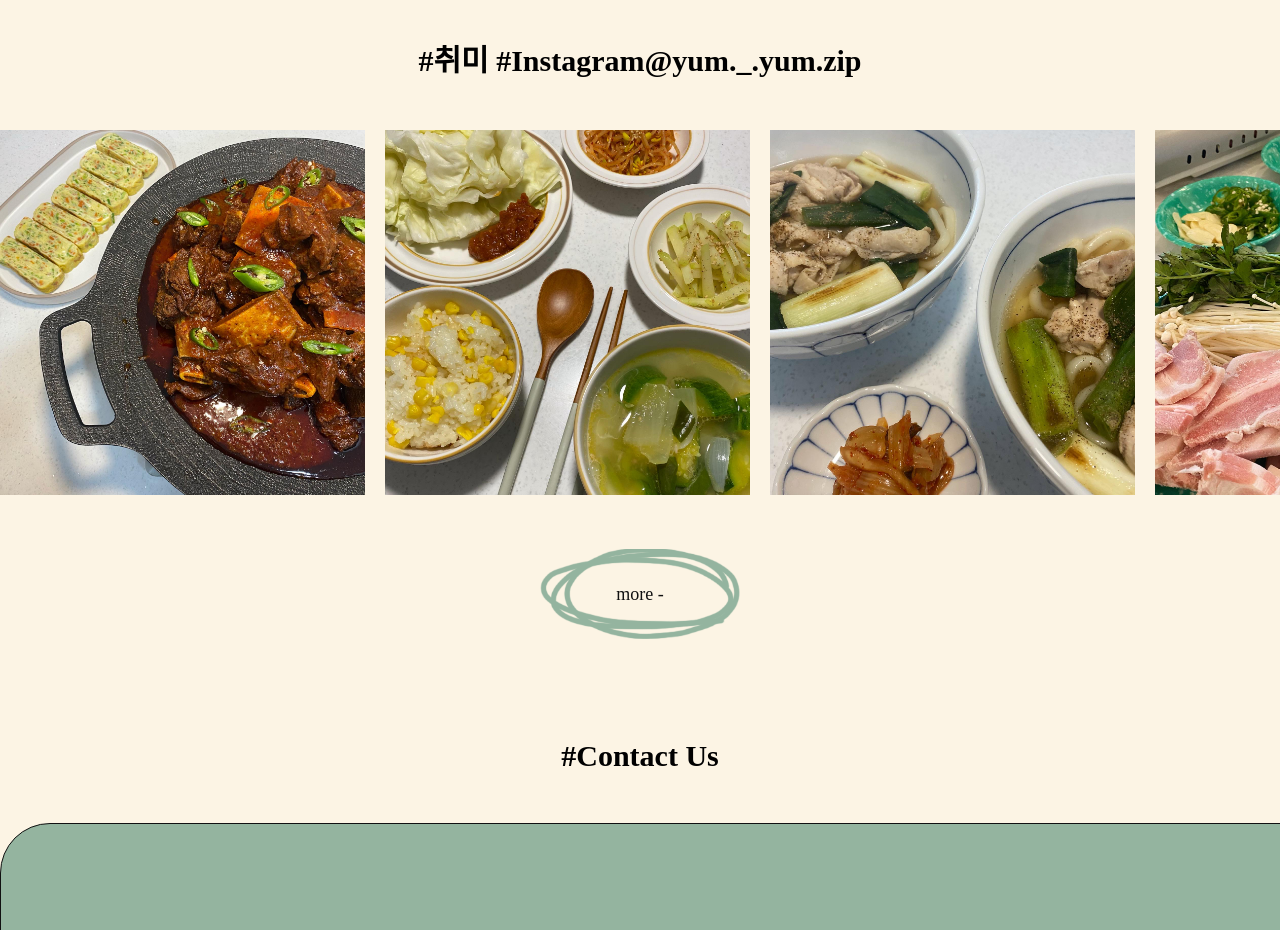
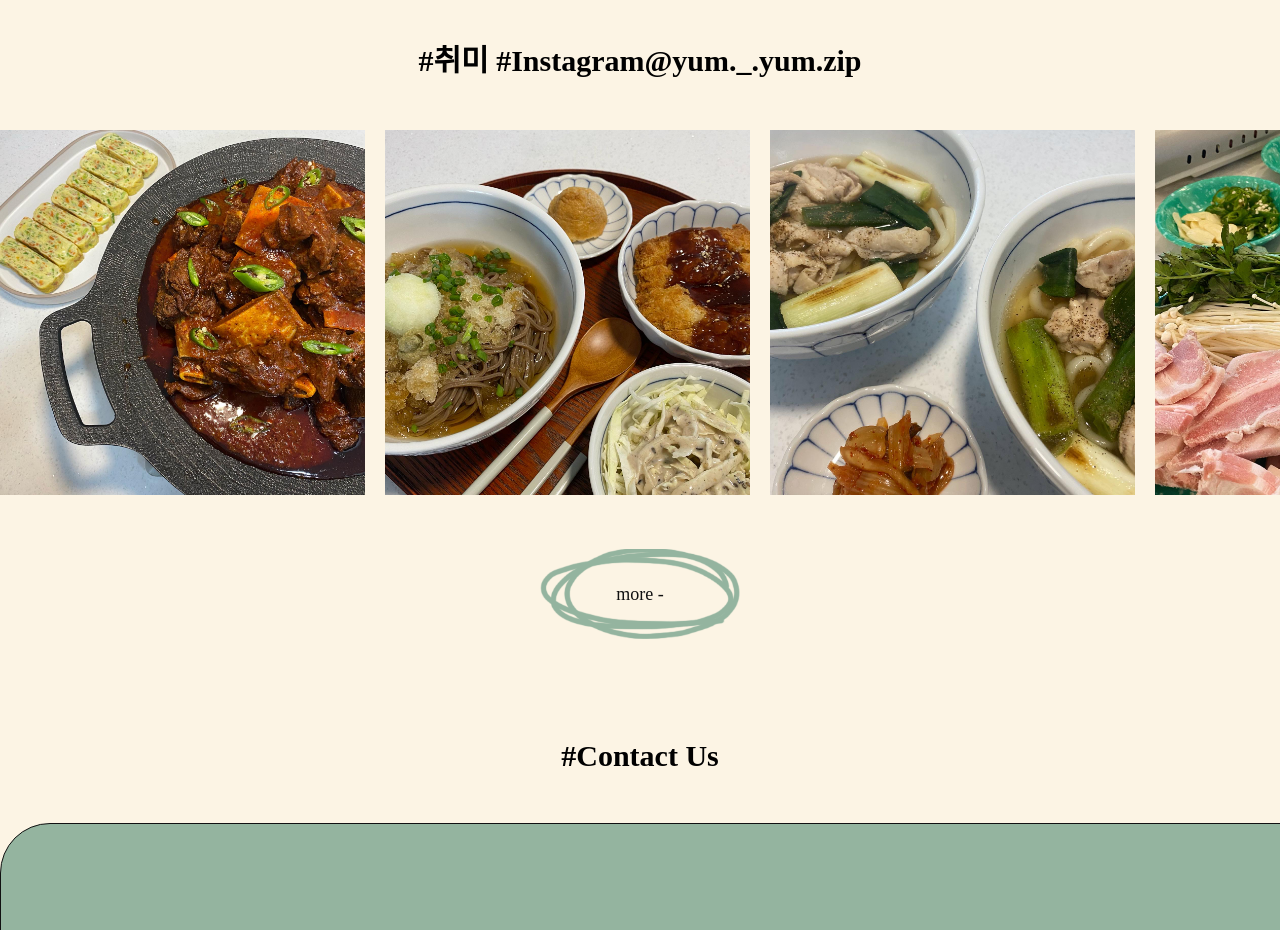
Before and after one commit to jungdaseul/daseul, a plain HTML site: page index.html in a window 1280 px wide. Shown: the part 4800-5730 px from the top of the page. Drawn offline with nearby package versions, Linux system fonts and the light colour scheme; a web font is replaced by a local one.

Commit message:
Update index.html

```diff
--- a/index.html
+++ b/index.html
@@ -495,7 +495,7 @@
                         <div class="inta_bg"></div>
                     </li>
                     <li>
-                        <img src="img/insta2.jpg" alt="insta2">
+                        <img src="img/insta5.jpg" alt="insta2">
                     </li>
                     <li>
                         <img src="img/insta3.jpg" alt="insta3">
```
